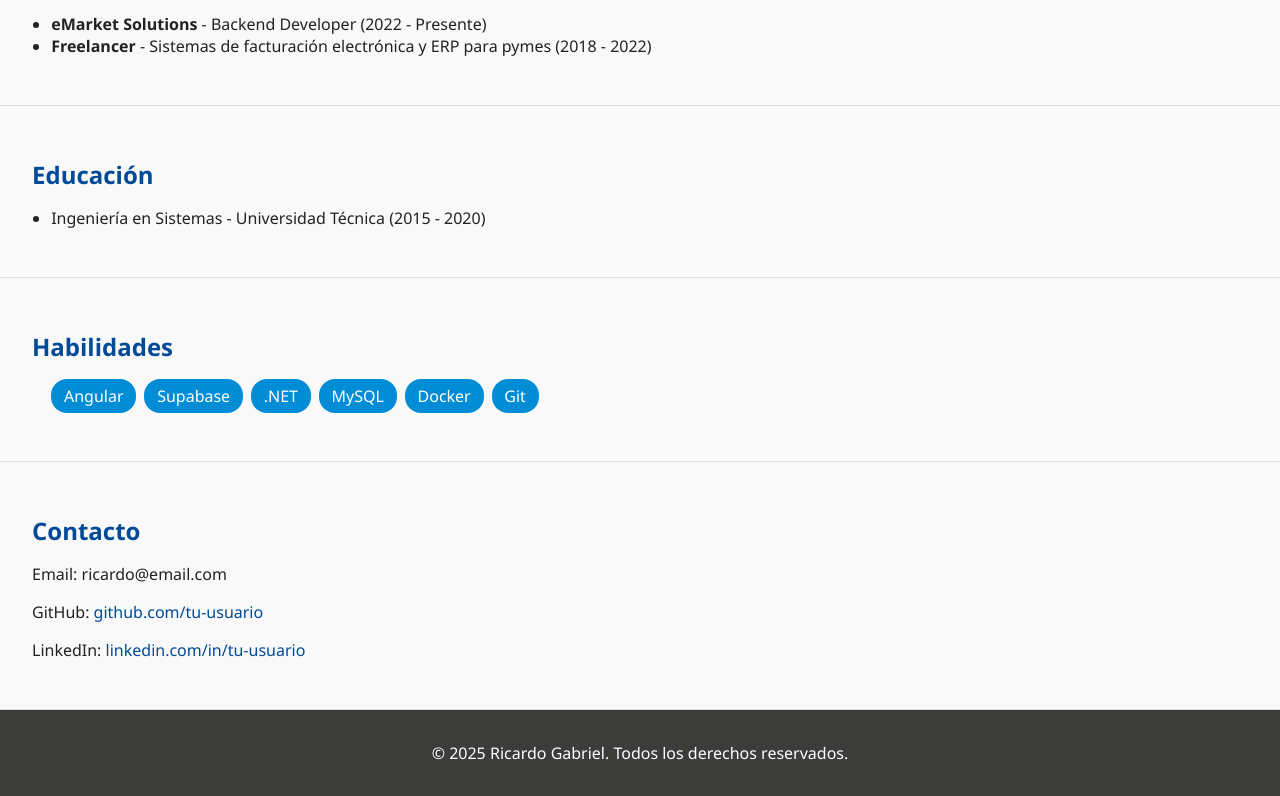
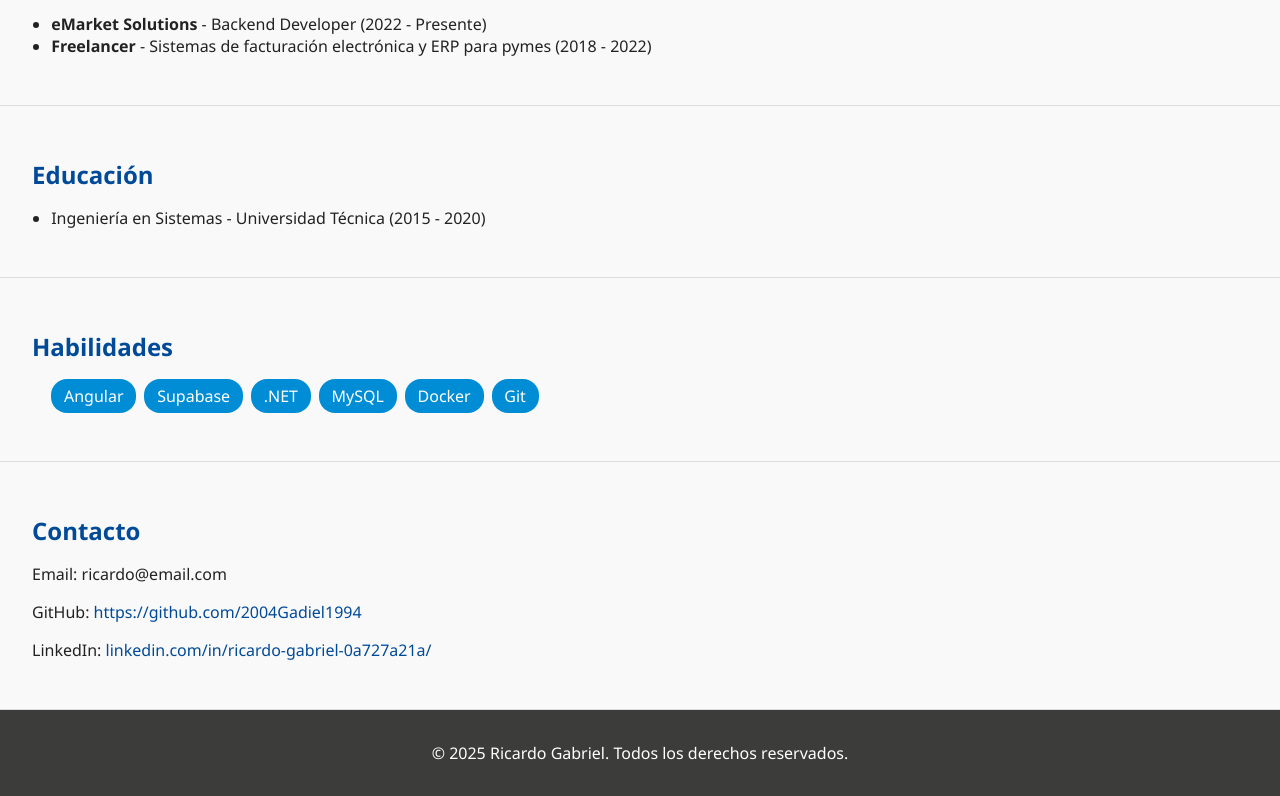
Before and after one commit to 2004Gadiel1994/Hoja_vida, a plain HTML site: page index.html in a window 1280 px wide. Shown: the part 448-1244 px from the top of the page. Drawn offline with Linux system fonts and the light colour scheme.

Commit message:
Update index.html
ACTUALIZACIÓN

```diff
--- a/index.html
+++ b/index.html
@@ -47,8 +47,8 @@
   <section class="contacto">
     <h2>Contacto</h2>
     <p>Email: ricardo@email.com</p>
-    <p>GitHub: <a href="https://github.com/tu-usuario" target="_blank">github.com/tu-usuario</a></p>
-    <p>LinkedIn: <a href="https://linkedin.com/in/tu-usuario" target="_blank">linkedin.com/in/tu-usuario</a></p>
+    <p>GitHub: <a href="https://https://github.com/2004Gadiel1994" target="_blank">https://github.com/2004Gadiel1994</a></p>
+    <p>LinkedIn: <a href="https://www.linkedin.com/in/ricardo-gabriel-0a727a21a/" target="_blank">linkedin.com/in/ricardo-gabriel-0a727a21a/</a></p>
   </section>
 
   <footer>
```
